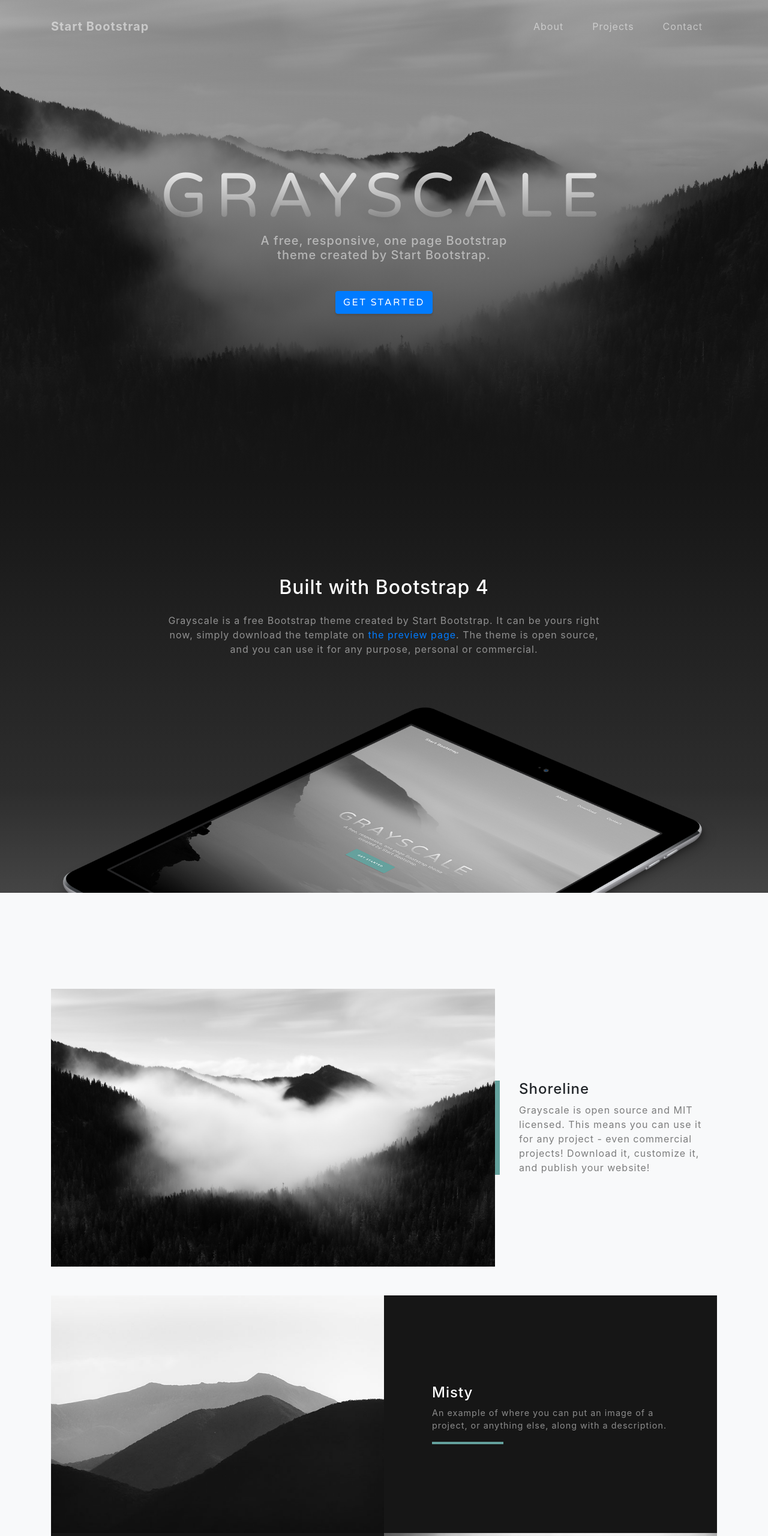
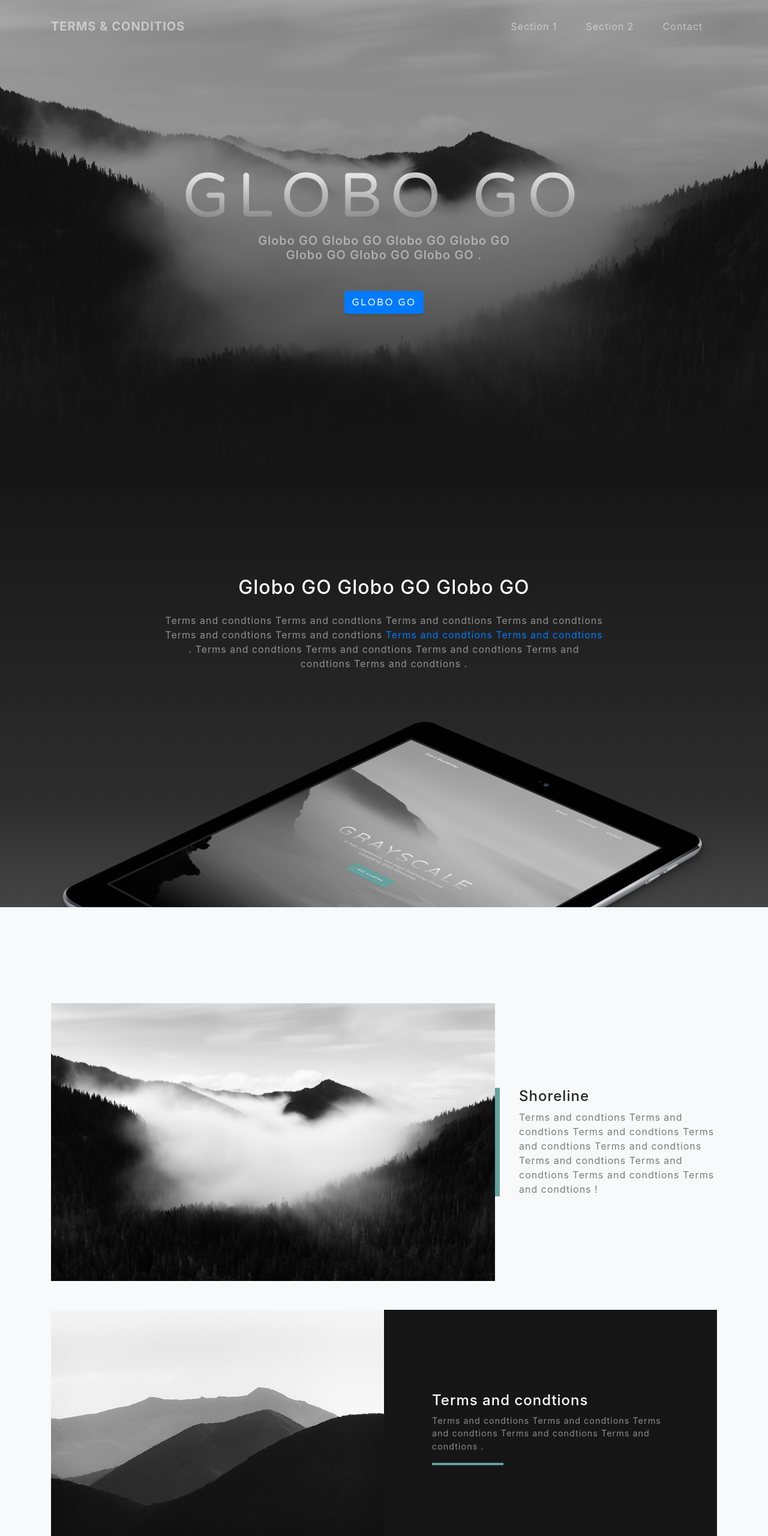
Before and after one commit to cosmicgo/glovogo-terms, a website with bundled scripts: page index.html in a window 1280 px wide. Shown: the top 2560 px of the page at 60% size. Built offline with nearby package versions, Linux system fonts and the light colour scheme.

Commit message:
Updated index

```diff
--- a/index.html
+++ b/index.html
@@ -8,7 +8,7 @@
   <meta name="description" content="">
   <meta name="author" content="">
 
-  <title>Grayscale - Start Bootstrap Theme</title>
+  <title>Globo Go - Terms & Conditions</title>
 
   <!-- Bootstrap core CSS -->
   <link href="vendor/bootstrap/css/bootstrap.min.css" rel="stylesheet">
@@ -28,7 +28,7 @@
   <!-- Navigation -->
   <nav class="navbar navbar-expand-lg navbar-light fixed-top" id="mainNav">
     <div class="container">
-      <a class="navbar-brand js-scroll-trigger" href="#page-top">Start Bootstrap</a>
+      <a class="navbar-brand js-scroll-trigger" href="#page-top">TERMS & CONDITIOS</a>
       <button class="navbar-toggler navbar-toggler-right" type="button" data-toggle="collapse" data-target="#navbarResponsive" aria-controls="navbarResponsive" aria-expanded="false" aria-label="Toggle navigation">
         Menu
         <i class="fas fa-bars"></i>
@@ -36,10 +36,10 @@
       <div class="collapse navbar-collapse" id="navbarResponsive">
         <ul class="navbar-nav ml-auto">
           <li class="nav-item">
-            <a class="nav-link js-scroll-trigger" href="#about">About</a>
+            <a class="nav-link js-scroll-trigger" href="#about">Section 1</a>
           </li>
           <li class="nav-item">
-            <a class="nav-link js-scroll-trigger" href="#projects">Projects</a>
+            <a class="nav-link js-scroll-trigger" href="#projects">Section 2</a>
           </li>
           <li class="nav-item">
             <a class="nav-link js-scroll-trigger" href="#signup">Contact</a>
@@ -53,9 +53,9 @@
   <header class="masthead">
     <div class="container d-flex h-100 align-items-center">
       <div class="mx-auto text-center">
-        <h1 class="mx-auto my-0 text-uppercase">Grayscale</h1>
-        <h2 class="text-white-50 mx-auto mt-2 mb-5">A free, responsive, one page Bootstrap theme created by Start Bootstrap.</h2>
-        <a href="#about" class="btn btn-primary js-scroll-trigger">Get Started</a>
+        <h1 class="mx-auto my-0 text-uppercase">Globo GO</h1>
+        <h2 class="text-white-50 mx-auto mt-2 mb-5">Globo GO Globo GO Globo GO Globo GO Globo GO Globo GO Globo GO .</h2>
+        <a href="#about" class="btn btn-primary js-scroll-trigger">Globo GO </a>
       </div>
     </div>
   </header>
@@ -65,9 +65,9 @@
     <div class="container">
       <div class="row">
         <div class="col-lg-8 mx-auto">
-          <h2 class="text-white mb-4">Built with Bootstrap 4</h2>
-          <p class="text-white-50">Grayscale is a free Bootstrap theme created by Start Bootstrap. It can be yours right now, simply download the template on
-            <a href="http://startbootstrap.com/template-overviews/grayscale/">the preview page</a>. The theme is open source, and you can use it for any purpose, personal or commercial.</p>
+          <h2 class="text-white mb-4">Globo GO Globo GO Globo GO </h2>
+          <p class="text-white-50">Terms and condtions Terms and condtions Terms and condtions Terms and condtions Terms and condtions Terms and condtions
+            <a href=" https://miltonrincon.github.io/globogo-terms/">Terms and condtions Terms and condtions </a>. Terms and condtions Terms and condtions Terms and condtions Terms and condtions Terms and condtions .</p>
         </div>
       </div>
       <img src="img/ipad.png" class="img-fluid" alt="">
@@ -86,7 +86,7 @@
         <div class="col-xl-4 col-lg-5">
           <div class="featured-text text-center text-lg-left">
             <h4>Shoreline</h4>
-            <p class="text-black-50 mb-0">Grayscale is open source and MIT licensed. This means you can use it for any project - even commercial projects! Download it, customize it, and publish your website!</p>
+            <p class="text-black-50 mb-0">Terms and condtions Terms and condtions Terms and condtions Terms and condtions Terms and condtions Terms and condtions Terms and condtions Terms and condtions Terms and condtions !</p>
           </div>
         </div>
       </div>
@@ -100,8 +100,8 @@
           <div class="bg-black text-center h-100 project">
             <div class="d-flex h-100">
               <div class="project-text w-100 my-auto text-center text-lg-left">
-                <h4 class="text-white">Misty</h4>
-                <p class="mb-0 text-white-50">An example of where you can put an image of a project, or anything else, along with a description.</p>
+                <h4 class="text-white">Terms and condtions </h4>
+                <p class="mb-0 text-white-50">Terms and condtions Terms and condtions Terms and condtions Terms and condtions Terms and condtions .</p>
                 <hr class="d-none d-lg-block mb-0 ml-0">
               </div>
             </div>
@@ -118,8 +118,8 @@
           <div class="bg-black text-center h-100 project">
             <div class="d-flex h-100">
               <div class="project-text w-100 my-auto text-center text-lg-right">
-                <h4 class="text-white">Mountains</h4>
-                <p class="mb-0 text-white-50">Another example of a project with its respective description. These sections work well responsively as well, try this theme on a small screen!</p>
+                <h4 class="text-white">Terms and condtions </h4>
+                <p class="mb-0 text-white-50">Terms and condtions Terms and condtions Terms and condtions Terms and condtions Terms and condtions Terms and condtions Terms and condtions </p>
                 <hr class="d-none d-lg-block mb-0 mr-0">
               </div>
             </div>
@@ -137,11 +137,11 @@
         <div class="col-md-10 col-lg-8 mx-auto text-center">
 
           <i class="far fa-paper-plane fa-2x mb-2 text-white"></i>
-          <h2 class="text-white mb-5">Subscribe to receive updates!</h2>
+          <h2 class="text-white mb-5">Terms and condtions Terms and condtions !</h2>
 
           <form class="form-inline d-flex">
             <input type="email" class="form-control flex-fill mr-0 mr-sm-2 mb-3 mb-sm-0" id="inputEmail" placeholder="Enter email address...">
-            <button type="submit" class="btn btn-primary mx-auto">Subscribe</button>
+            <button type="submit" class="btn btn-primary mx-auto">SEND</button>
           </form>
 
         </div>
@@ -159,9 +159,9 @@
           <div class="card py-4 h-100">
             <div class="card-body text-center">
               <i class="fas fa-map-marked-alt text-primary mb-2"></i>
-              <h4 class="text-uppercase m-0">Address</h4>
+              <h4 class="text-uppercase m-0">Contact Us</h4>
               <hr class="my-4">
-              <div class="small text-black-50">4923 Market Street, Orlando FL</div>
+              <div class="small text-black-50">Contact us, contact us, contact us</div>
             </div>
           </div>
         </div>
@@ -173,7 +173,7 @@
               <h4 class="text-uppercase m-0">Email</h4>
               <hr class="my-4">
               <div class="small text-black-50">
-                <a href="#">hello@yourdomain.com</a>
+                <a href="#">milton@cosmicgo.co</a>
               </div>
             </div>
           </div>
```
